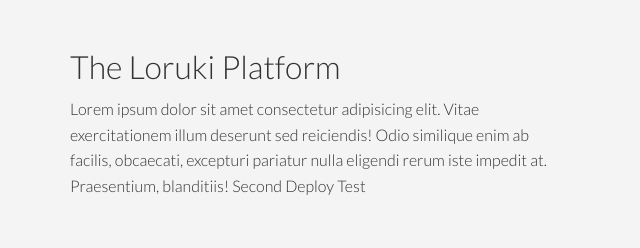
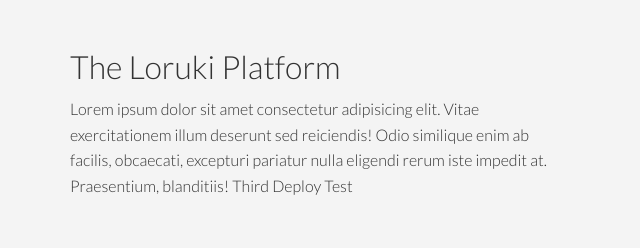
Before and after one commit to nkwon320/loruki-website-nk, a plain HTML site: page features.html in a window 1280 px wide. Shown: the part 393-641 px from the top of the page, 60-700 px from the left. Drawn offline with Linux system fonts and the light colour scheme.

Commit message:
Added image url for meta tag for Linkedin and Testing text in Features.html

```diff
--- a/features.html
+++ b/features.html
@@ -52,7 +52,7 @@
             Lorem ipsum dolor sit amet consectetur adipisicing elit. Vitae
             exercitationem illum deserunt sed reiciendis! Odio similique enim ab
             facilis, obcaecati, excepturi pariatur nulla eligendi rerum iste
-            impedit at. Praesentium, blanditiis! Second Deploy Test
+            impedit at. Praesentium, blanditiis! Third Deploy Test
           </p>
         </div>
         <img src="images/server2.png" alt="server2" />
```
Also changed, not shown: index.html (+1 -1 lines).
